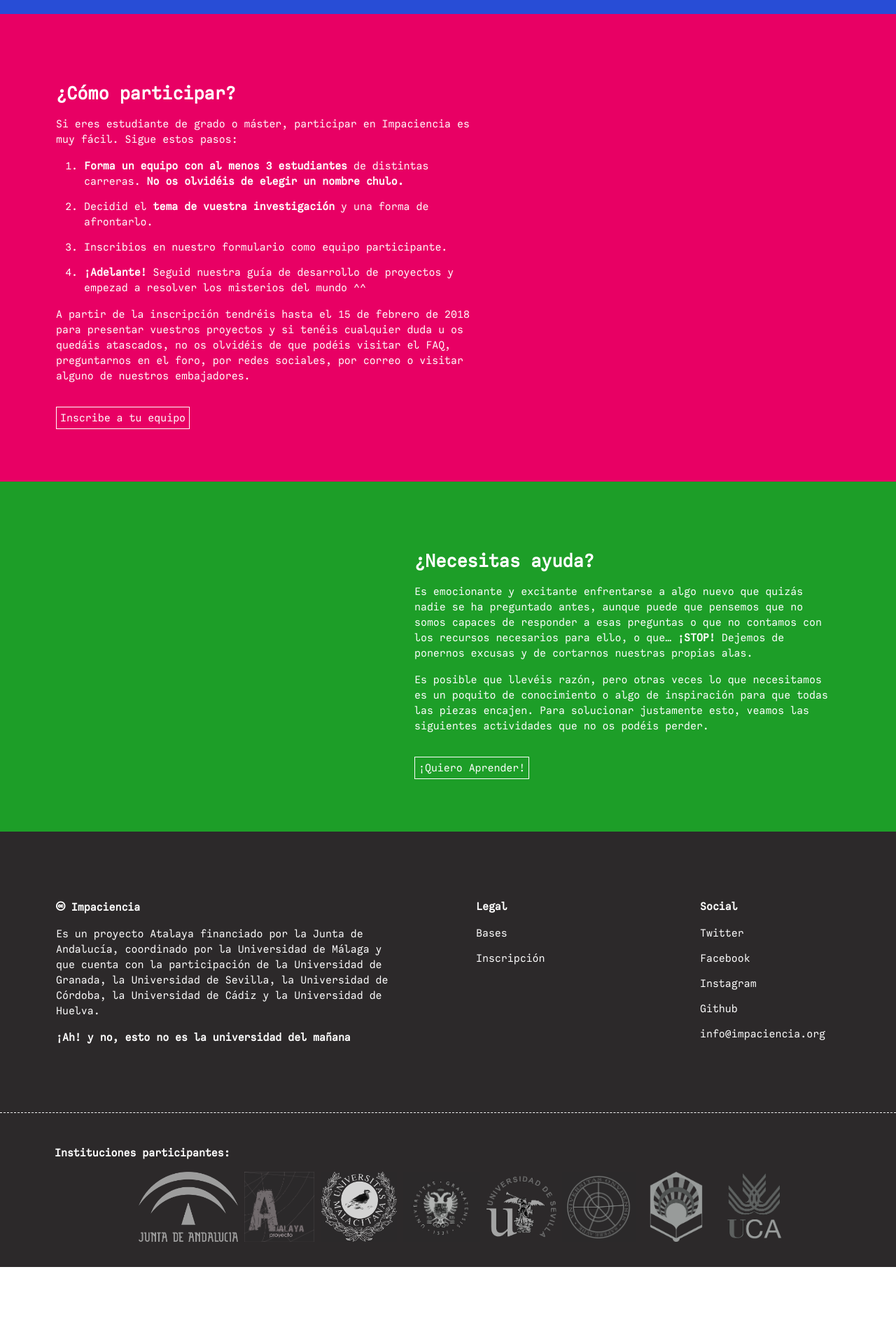
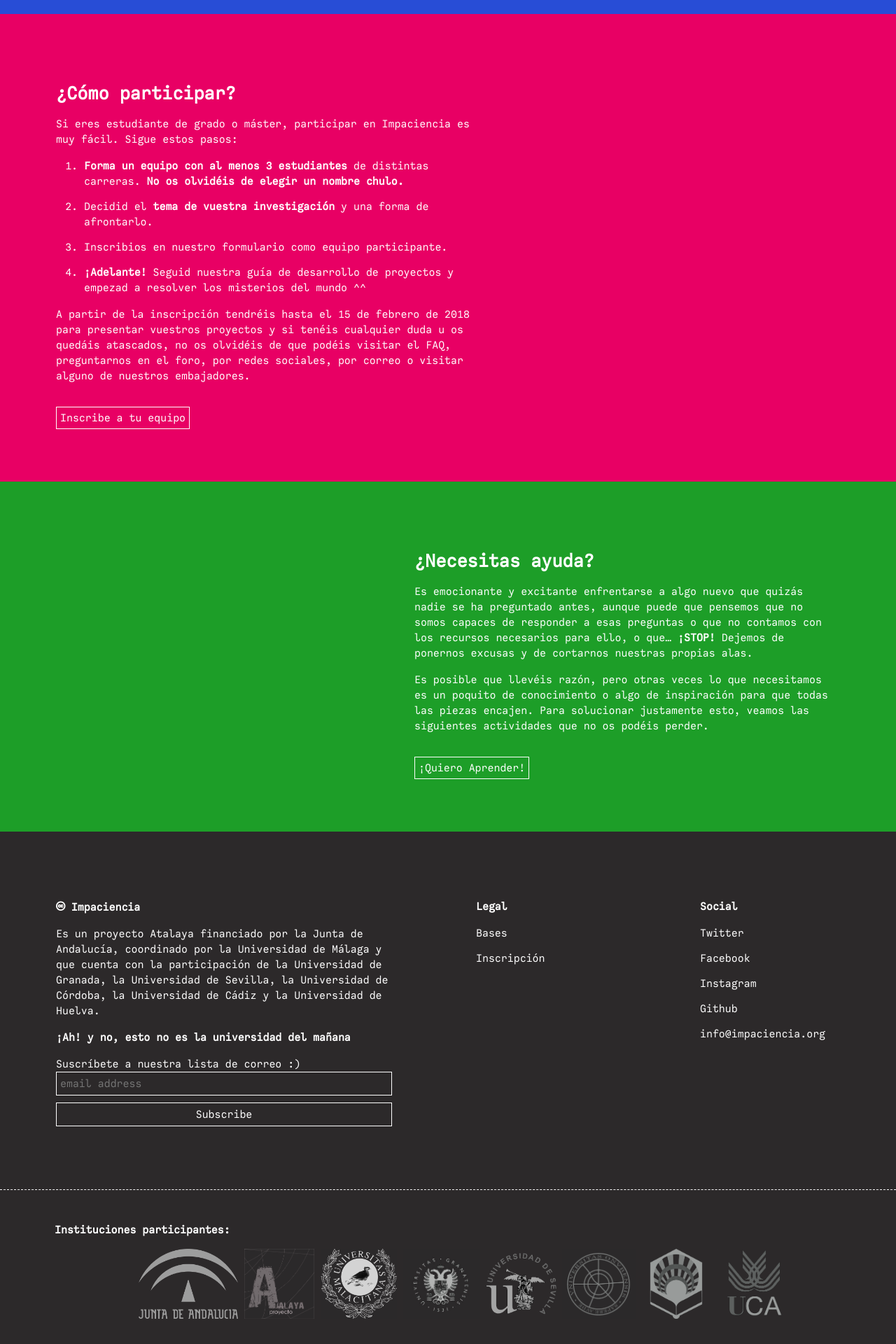
Before and after one commit to Impaciencia/impaciencia.github.io, a Jekyll site: the page built from index.html, in a window 1280 px wide. Shown: the part 1440-3360 px from the top of the page at 70% size. Built offline with Jekyll 4.4.1, drawn with Linux system fonts in a browser that asks for light colours; some web fonts are replaced; comment, search, counter and statistics services are not loaded; before the commit the page ends 3250 px from its top, so only the background shows below that.

Commit message:
lista de correo

```diff
--- a/_includes/footer.html
+++ b/_includes/footer.html
@@ -9,6 +9,27 @@
 			   Es un proyecto Atalaya financiado por la Junta de Andalucía, coordinado por la Universidad de Málaga y que cuenta con la participación de la Universidad de Granada, la Universidad de Sevilla, la Universidad de Córdoba, la Universidad de Cádiz y la Universidad de Huelva.
 
 			   <p><a class="" href="http://www.proyectoicarus.com/"> ¡Ah! y no, esto no es la universidad del mañana </a></p>
+
+			   <!-- Begin MailChimp Signup Form -->
+				<link href="//cdn-images.mailchimp.com/embedcode/horizontal-slim-10_7.css" rel="stylesheet" type="text/css">
+				<style type="text/css">
+					#mc_embed_signup{clear:left; color:white; width:100%;}
+					/* Add your own MailChimp form style overrides in your site stylesheet or in this style block.
+					   We recommend moving this block and the preceding CSS link to the HEAD of your HTML file. */
+				</style>
+				<div id="mc_embed_signup">
+				<form action="https://impaciencia.us17.list-manage.com/subscribe/post?u=5cf13299fad963ba4c56d69f9&amp;id=fb19b9448c" method="post" id="mc-embedded-subscribe-form" name="mc-embedded-subscribe-form" class="validate" target="_blank" novalidate>
+				    <div id="mc_embed_signup_scroll">
+					<label for="mce-EMAIL">Suscríbete a nuestra lista de correo :)</label>
+					<input type="email" value="" name="EMAIL" class="email" id="mce-EMAIL" placeholder="email address" required>
+				    <!-- real people should not fill this in and expect good things - do not remove this or risk form bot signups-->
+				    <div style="position: absolute; left: -5000px;" aria-hidden="true"><input type="text" name="b_5cf13299fad963ba4c56d69f9_fb19b9448c" tabindex="-1" value=""></div>
+				    <div class="clear"><input type="submit" value="Subscribe" name="subscribe" id="mc-embedded-subscribe" class="button"></div>
+				    </div>
+				</form>
+				</div>
+
+				<!--End mc_embed_signup-->
 
 
 			</div>
```
Also changed, not shown: 11 other files.
